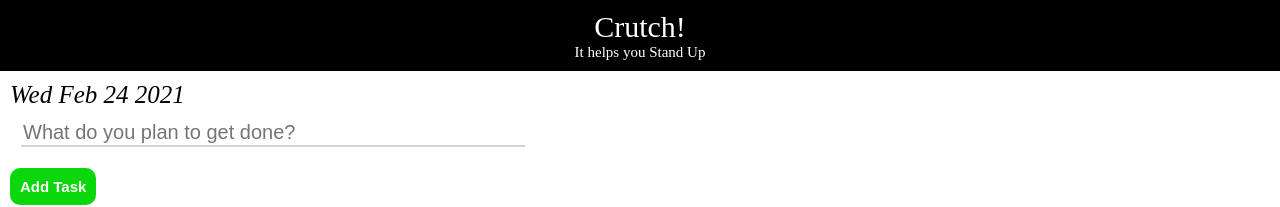
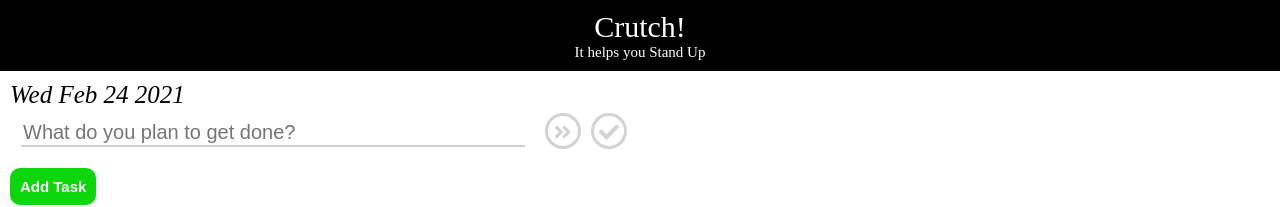
Before and after one commit to aqureshi8/Crutch, a React (Create React App) app: page / in a window 1280 px wide. Shown: the top 207 px of the page. Built offline with nearby package versions, Linux system fonts and the light colour scheme.

Commit message:
added status icons

```diff
--- a/package.json
+++ b/package.json
@@ -3,6 +3,11 @@
   "version": "0.1.0",
   "private": true,
   "dependencies": {
+    "@fortawesome/fontawesome-svg-core": "^1.2.34",
+    "@fortawesome/free-brands-svg-icons": "^5.15.2",
+    "@fortawesome/free-regular-svg-icons": "^5.15.2",
+    "@fortawesome/free-solid-svg-icons": "^5.15.2",
+    "@fortawesome/react-fontawesome": "^0.1.14",
     "@testing-library/jest-dom": "^5.11.4",
     "@testing-library/react": "^11.1.0",
     "@testing-library/user-event": "^12.1.10",
--- a/src/standUp/standUp.js
+++ b/src/standUp/standUp.js
@@ -1,5 +1,5 @@
 import React from 'react';
-import "src/standUp/static/style.css";
+import "src/standUp/static/styles/standUp.css";
 import Task from 'src/standUp/task';
 
 class StandUp extends React.Component {
--- /dev/null
+++ b/src/standUp/static/styles/standUp.css
@@ -0,0 +1,24 @@
+.add {
+  background-color: rgb(12, 214, 12);
+  border-radius: 10px;
+  padding: 10px;
+  margin: 10px;
+}
+
+#addTask {
+  border: none;
+  color: white;
+  font-size: 15px;
+  font-weight: bold;
+}
+
+.add:focus {
+  outline: none;
+}
+
+.title {
+  font-size: 25px;
+  font-style: italic;
+  padding-top: 10px;
+  padding-left: 10px;
+}
--- a/src/standUp/static/style.css
+++ b/src/standUp/static/styles/task.css
@@ -1,28 +1,3 @@
-.add {
-  background-color: rgb(12, 214, 12);
-  border-radius: 10px;
-  padding: 10px;
-  margin: 10px;
-}
-
-#addTask {
-  border: none;
-  color: white;
-  font-size: 15px;
-  font-weight: bold;
-}
-
-.add:focus {
-  outline: none;
-}
-
-.title {
-  font-size: 25px;
-  font-style: italic;
-  padding-top: 10px;
-  padding-left: 10px;
-}
-
 .task {
   margin-left: 10px;
   margin-right: 10px;
@@ -50,3 +25,27 @@
 .taskName:focus {
   outline: none;
 }
+
+.taskStatus {
+  margin-left: 10px;
+  display: inline-block;
+  border-style: solid;
+  font-size: 20px;
+  width: 20px;
+  height: 20px;
+  border-radius: 100%;
+  padding: 5px;
+  text-align: center;
+}
+
+.inProgress {
+  color: blue;
+}
+
+.finished {
+  color: green;
+}
+
+.unselected {
+  color: lightgrey;
+}
--- a/src/standUp/task.js
+++ b/src/standUp/task.js
@@ -1,4 +1,7 @@
 import React from "react";
+import "src/standUp/static/styles/task.css";
+import { FontAwesomeIcon } from '@fortawesome/react-fontawesome';
+import { faCheck, faAngleDoubleRight } from '@fortawesome/free-solid-svg-icons';
 
 class Task extends React.Component {
   Status = Object.freeze({
@@ -17,14 +20,26 @@ class Task extends React.Component {
     };
   }
 
+  componentDidMount() {
+    this.input.focus();
+  }
+
   handleChange(event) {
     this.setState({
       name: event.target.value
     });
   }
 
-  componentDidMount() {
-    this.input.focus()
+  setStatus(status) {
+    if (status === this.state.status) {
+      this.setState({
+        status: this.Status.NOT_STARTED
+      });
+    } else {
+      this.setState({
+        status: status
+      });
+    }
   }
 
   render() {
@@ -40,6 +55,18 @@ class Task extends React.Component {
           onChange={(event) => this.handleChange(event)}
           onKeyUp={(event) => this.props.onKeyUp(event)}
         />
+        <div
+          className={"taskStatus inProgress" + (this.state.status === this.Status.NOT_STARTED ? " unselected" : "")}
+          onClick={() => this.setStatus(this.Status.IN_PROGRESS)}
+        >
+          <FontAwesomeIcon icon={faAngleDoubleRight} />
+        </div>
+        <div
+          className={"taskStatus finished" + (this.state.status !== this.Status.FINISHED ? " unselected" : "")}
+          onClick={() => this.setStatus(this.Status.FINISHED)}
+        >
+          <FontAwesomeIcon icon={faCheck}/>
+        </div>
       </div>
     );
   }
```
Also changed, not shown: 1 other file (tests, documents, lock files or other folders).
